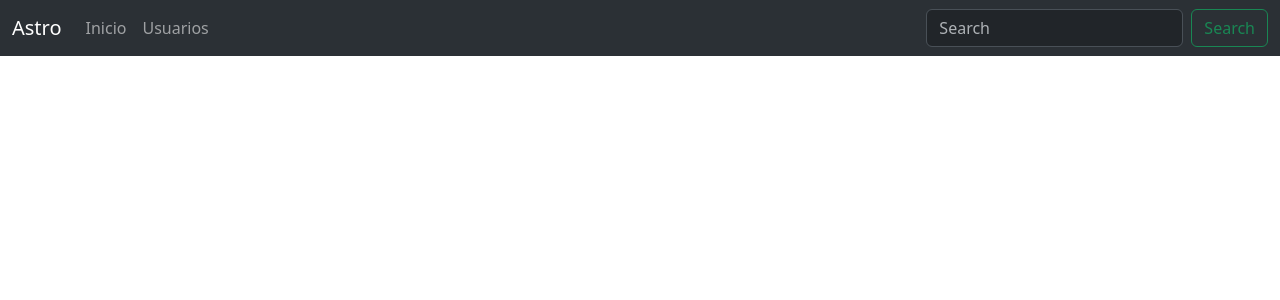
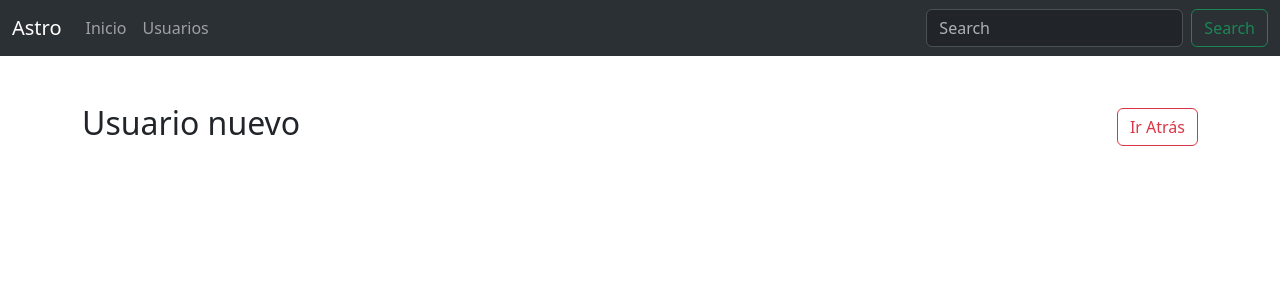
Before and after one commit to vapinedo/ASTRO, a React (Vite) app: page /usuario-nuevo in a window 1280 px wide. Shown: the top 300 px of the page. Built offline with nearby package versions, Linux system fonts and the light colour scheme.

Commit message:
add Usuario nuevo page

```diff
--- a/src/AppRouting.tsx
+++ b/src/AppRouting.tsx
@@ -2,7 +2,8 @@ import Navbar from "./shared/components/navbar/Navbar";
 import { Routes, Route } from "react-router-dom";
 // import GeneratePDf from "./components/GeneratePDF";
 import DatosPersonales from "./components/DatosPersonales";
-import UsuariosAdmin from "./features/Usuarios/pages/usuarios-admin/UsuariosAdmin";
+import UsuarioAdmin from "./features/usuario/pages/usuario-admin/UsuarioAdmin";
+import UsuarioNuevo from "./features/usuario/pages/usuario-nuevo/UsuarioNuevo";
 
 const AppRouting = () => {
     return (
@@ -11,7 +12,8 @@ const AppRouting = () => {
             <div className="container py-5">
                 <Routes>
                     <Route path="/" element={<DatosPersonales />} />
-                    <Route path="/usuarios" element={<UsuariosAdmin />} />
+                    <Route path="/usuarios" element={<UsuarioAdmin />} />
+                    <Route path="usuario-nuevo" element={<UsuarioNuevo />} />
                 </Routes>
             </div>
         </div>
--- a/src/features/Usuarios/pages/usuarios-admin/UsuariosAdmin.tsx
+++ b/src/features/usuario/pages/usuario-admin/UsuarioAdmin.tsx
@@ -1,15 +1,18 @@
-import "./UsuariosAdmin.css"
+import { Link } from "react-router-dom"
+import "./UsuarioAdmin.css"
 
-export default function UsuariosAdmin() {
+export default function UsuarioAdmin() {
     return (
       <section>
           <header className="page-header">
               <h2>Lista de Usuarios</h2>
 
               <div>
-                <button className="btn btn-primary mx-3">
-                    <span>Crear nuevo</span>
-                </button>
+                <Link to="/usuario-nuevo">
+                    <button className="btn btn-primary mx-3">
+                        <span>Crear nuevo</span>
+                    </button>
+                </Link>
                 <button className="btn btn-outline-danger">Ir Atrás</button>
               </div>
           </header>
--- /dev/null
+++ b/src/features/usuario/pages/usuario-nuevo/UsuarioNuevo.tsx
@@ -0,0 +1,13 @@
+export default function UsuarioNuevo() {
+  return (
+    <section>
+      <header className="page-header">
+        <h2>Usuario nuevo</h2>
+
+        <div>
+          <button className="btn btn-outline-danger">Ir Atrás</button>
+        </div>
+      </header>
+    </section>
+  )
+}
```
Also changed, not shown: src/features/usuario/pages/usuario-admin/UsuarioAdmin.css (renamed from src/features/Usuarios/pages/usuarios-admin/UsuariosAdmin.css).
